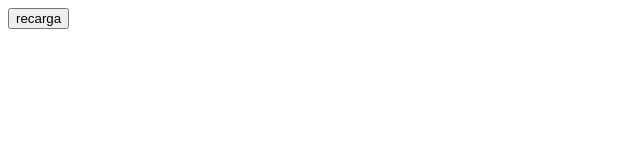
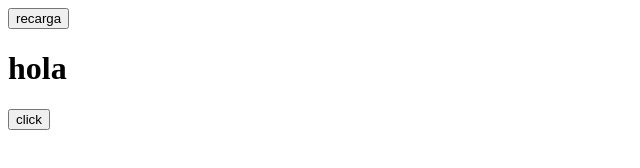
Before and after one commit to cassey1908/sima, a plain HTML site: page index.html in a window 1280 px wide. Shown: the whole page, without its empty margins (0-640 px from the left). Drawn offline with Linux system fonts and the light colour scheme.

Commit message:
confirmado ya

```diff
--- a/index.html
+++ b/index.html
@@ -10,6 +10,8 @@
 
 
     <button id="rec">recarga </button>
+    <h1>hola </h1>
+    <button>click</button>
 
 
 
```
